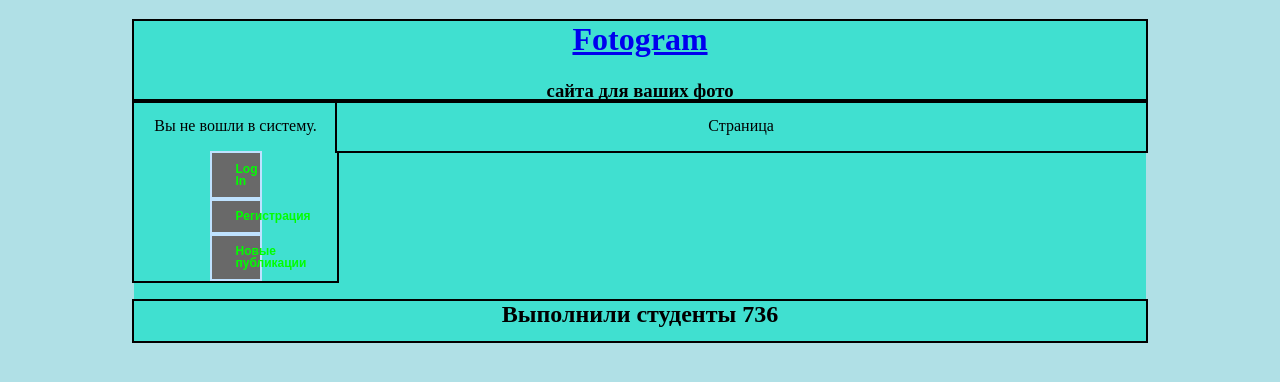
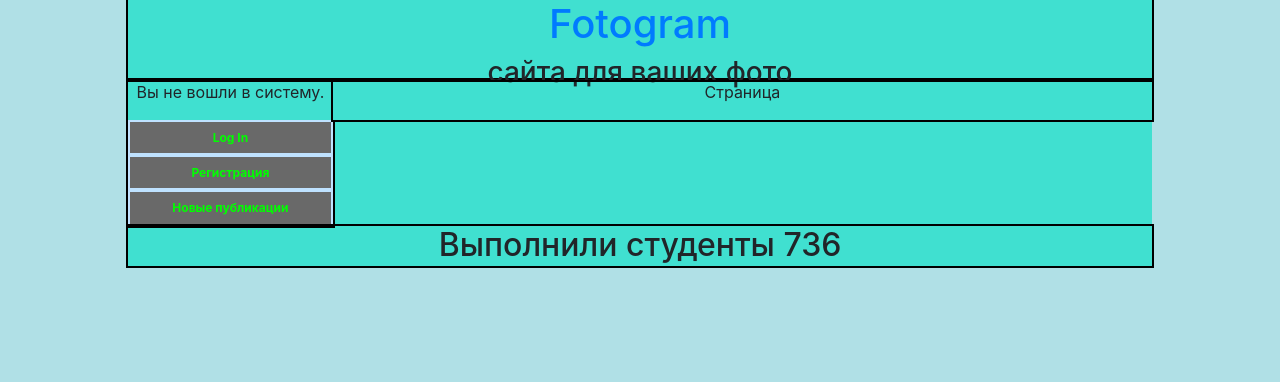
Before and after one commit to qruk/imagehub, a Django app: template imgprovider/templates/user_page.html in a window 1280 px wide. Shown: the top 382 px of the page. Run offline with Django 3.2, Linux system fonts and the light colour scheme; the template is opened without the code that fills it, so the values that code supplies are empty; some libraries are stand-ins or nearby versions.

Commit message:
bootstra

```diff
--- a/imgprovider/templates/baseBlock.html
+++ b/imgprovider/templates/baseBlock.html
@@ -2,6 +2,9 @@
 <html>
 <head>
     <title>{{ Title }}</title>
+    <link rel="stylesheet" href="https://stackpath.bootstrapcdn.com/bootstrap/4.1.3/css/bootstrap.min.css"
+          integrity="sha384-MCw98/SFnGE8fJT3GXwEOngsV7Zt27NXFoaoApmYm81iuXoPkFOJwJ8ERdknLPMO"
+          crossorigin="anonymous">
 <link rel="stylesheet" type="text/css" href="style.css">
      <style type="text/css">
             body {
@@ -52,7 +55,7 @@
 
         .button
                       {
-                        width: 20%;
+                        width: 25%;
                         border-bottom: 1px dashed;
                         font-size: 12px;
                         line-height: 12px;
@@ -65,7 +68,21 @@
                         background: #696969;
                         font-weight: bold;
                       }
-
+             .button2
+                      {
+                        width: 100%;
+                        border-bottom: 1px dashed;
+                        font-size: 12px;
+                        line-height: 12px;
+                        padding: 4px 24px;
+                        padding: .8em 2em;
+                        text-align: center;
+                        cursor: pointer;
+                        border: 2px solid #BFE2FF;
+                        color: #00FF00;
+                        background: #696969;
+                        font-weight: bold;
+                      }
     </style>
 </head>
 <body>
@@ -79,18 +96,18 @@
 	 {% load static %}
             {% if user.is_authenticated %}
                 <p class="text">Привет {{ user.username }}!</p>
-                <a href="{% url 'logout' %}"><button type="submit" class="button">Выйти</button></a> <br>
-                <a href="{% url 'upload' %}"><button type="submit" class="button">+Добавить фото</button></a> <br>
-                <a href="{% url 'latest' %}"><button type="submit" class="button"> Новые публикации </button></a> <br>
-                <a href="{% url 'user' %}"><button type="submit" class="button"> Ваша страница </button></a> <br>
+                <a href="{% url 'logout' %}"><button type="submit" class="button2">Выйти</button></a> <br>
+                <a href="{% url 'upload' %}"><button type="submit" class="button2">+Добавить фото</button></a> <br>
+                <a href="{% url 'latest' %}"><button type="submit" class="button2"> Новые публикации </button></a> <br>
+                <a href="{% url 'user' %}"><button type="submit" class="button2"> Ваша страница </button></a> <br>
             {% else %}
                 <p class="text">Вы не вошли в систему.</p>
-                <a href="{% url 'login' %}"><button type="submit" class="button">Log In</button></a> <br>
-                <a href="/accounts/signup "><button type="submit" class="button">Регистрация</button></a> <br>
-                <a href="{% url 'latest' %}"><button type="submit" class="button"> Новые публикации </button></a> <br>
+                <a href="{% url 'login' %}"><button type="submit" class="button2">Log In</button></a> <br>
+                <a href="/accounts/signup "><button type="submit" class="button2">Регистрация</button></a> <br>
+                <a href="{% url 'latest' %}"><button type="submit" class="button2"> Новые публикации </button></a> <br>
             {% endif %}
             {% if user.is_superuser %}
-                <a href="{% url 'admin' %}"><button type="submit" class="button">Управление сайтом</button></a> <br>
+                <a href="{% url 'admin' %}"><button type="submit" class="button2">Управление сайтом</button></a> <br>
             {% endif %}
 	</div>
 
--- a/imgprovider/templates/signup.html
+++ b/imgprovider/templates/signup.html
@@ -1,4 +1,4 @@
-{% extends 'baseMy.html' %}
+
 
 {% block content %}
 	<form method="post">
```
